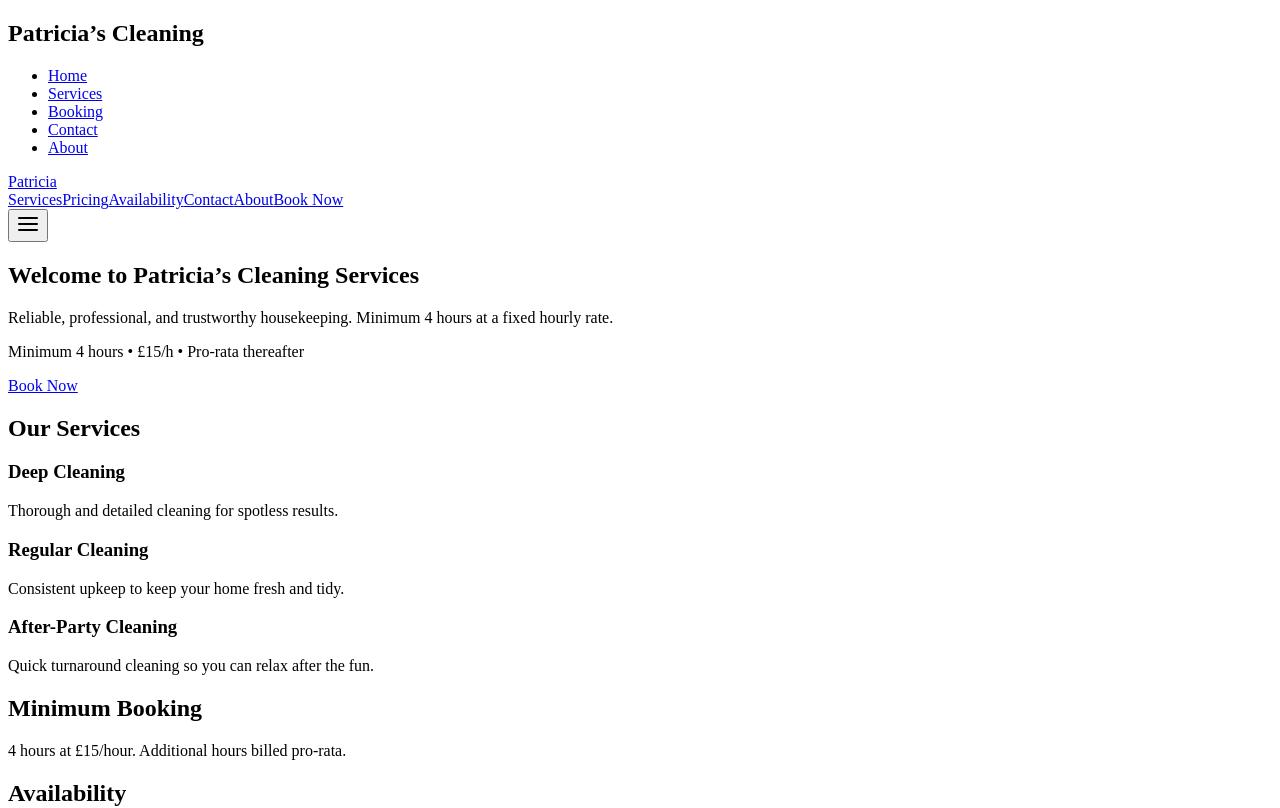
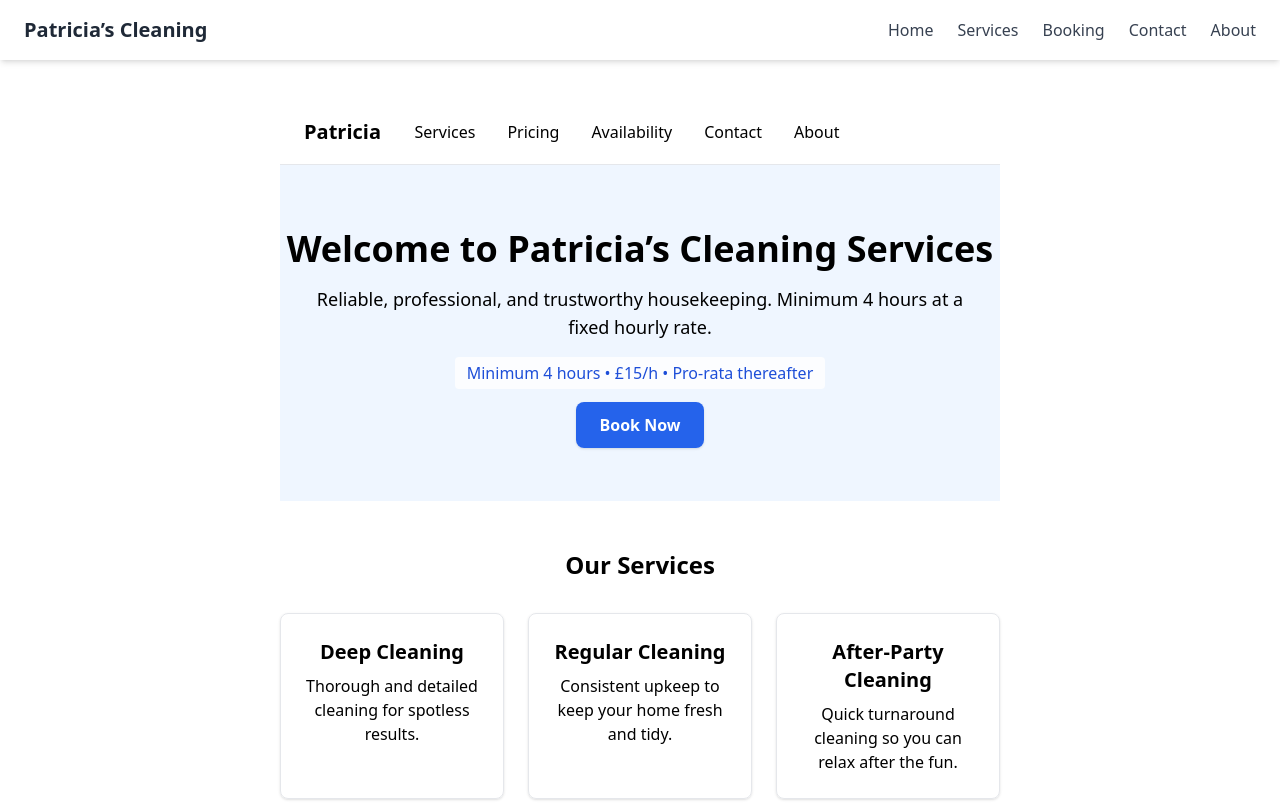
Before and after one commit to AbrahamofLondon/Patricia-cleaning-services, a Next.js app: page / in a window 1280 px wide. Shown: the top 808 px of the page. Built offline with nearby package versions, Linux system fonts and the light colour scheme.

Commit message:
packages and updated styles and other files

```diff
--- a/package.json
+++ b/package.json
@@ -15,9 +15,9 @@
   "devDependencies": {
     "@types/node": "24.3.0",
     "@types/react": "19.1.10",
-    "autoprefixer": "10.4.20",
-    "postcss": "8.4.45",
-    "tailwindcss": "3.4.10",
+    "autoprefixer": "^10.4.20",
+    "postcss": "^8.4.45",
+    "tailwindcss": "^3.4.10",
     "typescript": "5.6.2"
   }
 }
--- a/styles/globals.css
+++ b/styles/globals.css
@@ -1,3 +1,7 @@
-/* smooth scroll + offset so anchors don't hide under the sticky nav */
+@tailwind base;
+@tailwind components;
+@tailwind utilities;
+
+/* Nice extras */
 html, body { scroll-behavior: smooth; }
-[id] { scroll-margin-top: 84px; }  /* tweak to your navbar height */
+[id] { scroll-margin-top: 84px; } /* prevent anchor jump under sticky nav */
```
Also changed, not shown: 1 other file (tests, documents, lock files or other folders).
